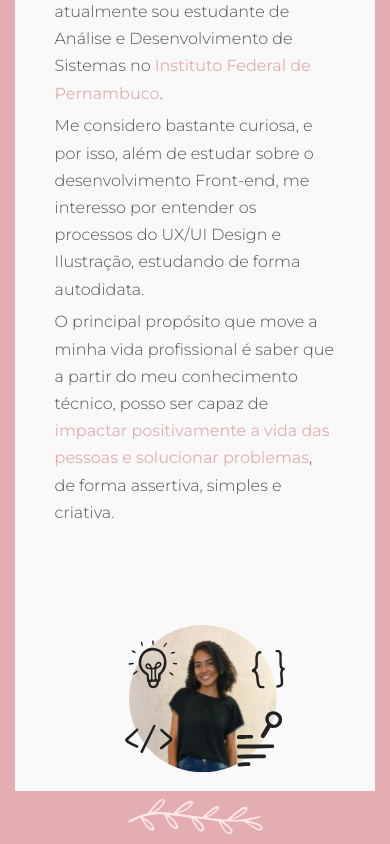
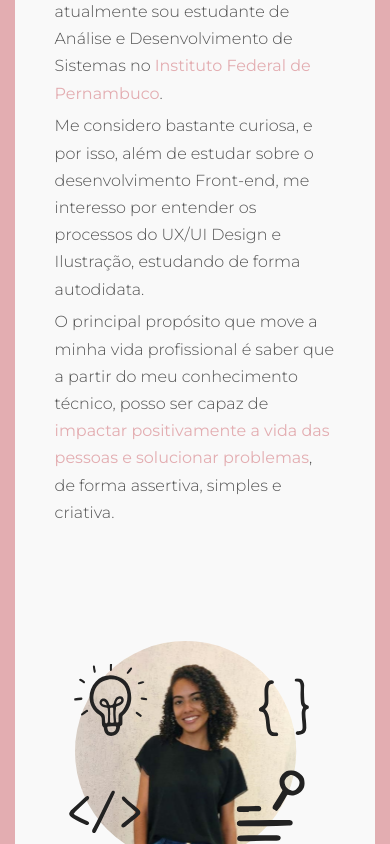
Before and after one commit to thaysagomes/portfolio, a React (Create React App) app: page /about in a window 390 px wide. Shown: the part 455-1299 px from the top of the page. Built offline with nearby package versions, Linux system fonts and the light colour scheme.

Commit message:
ajustes finais

```diff
--- a/src/components/footer/footer.scss
+++ b/src/components/footer/footer.scss
@@ -2,6 +2,10 @@
     opacity: 0.9;
     display: block;
     margin: 2% auto 4% auto;
+
+    @media (max-width: 600px) {
+        margin: 8% auto 8% auto;
+    }
 }
 
 .social {
--- a/src/pages/about/about.scss
+++ b/src/pages/about/about.scss
@@ -36,12 +36,12 @@ $span-color: #E3ADB1;
     object-fit: cover;
 
     @media (max-width: 600px) {
-       margin-bottom: 30%;
-       margin-left: 25%;
+       margin-bottom: 60%;
+       margin-left: 5%;
     }
 
     @media (max-width: 800px) {
-        width: 10rem;
+        width: 15rem;
      }
 
 }
--- a/src/pages/coding/frontloops/frontloops.scss
+++ b/src/pages/coding/frontloops/frontloops.scss
@@ -139,6 +139,12 @@ $span-color: #6772E5;
                 letter-spacing: 0.075em;
                 cursor: pointer;
 
+                @media (max-width: 600px) {
+                    width: 8rem;
+                    margin: 2rem 1rem;
+                    font-size: 0.8rem;
+                }
+
                     font: {
                         family: 'Montserrat', sans-serif;
                         size: 1rem;
```
